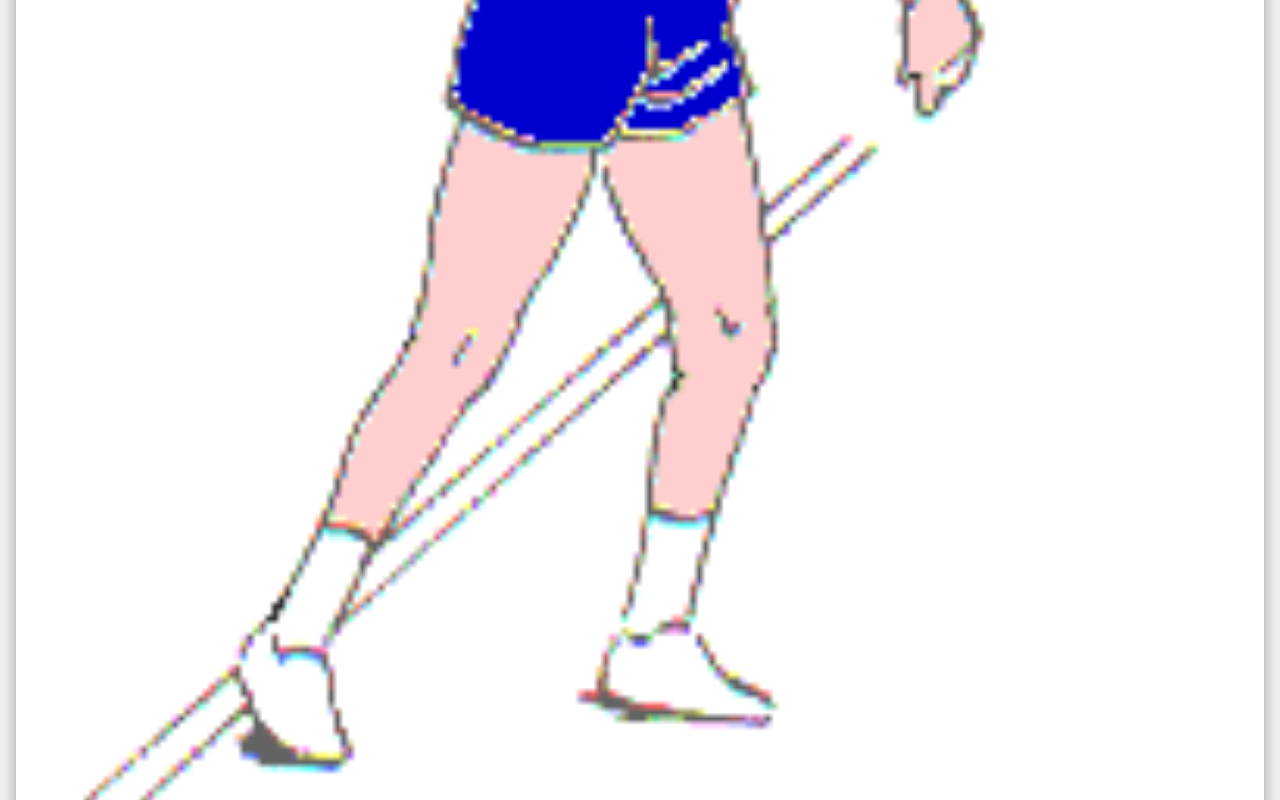
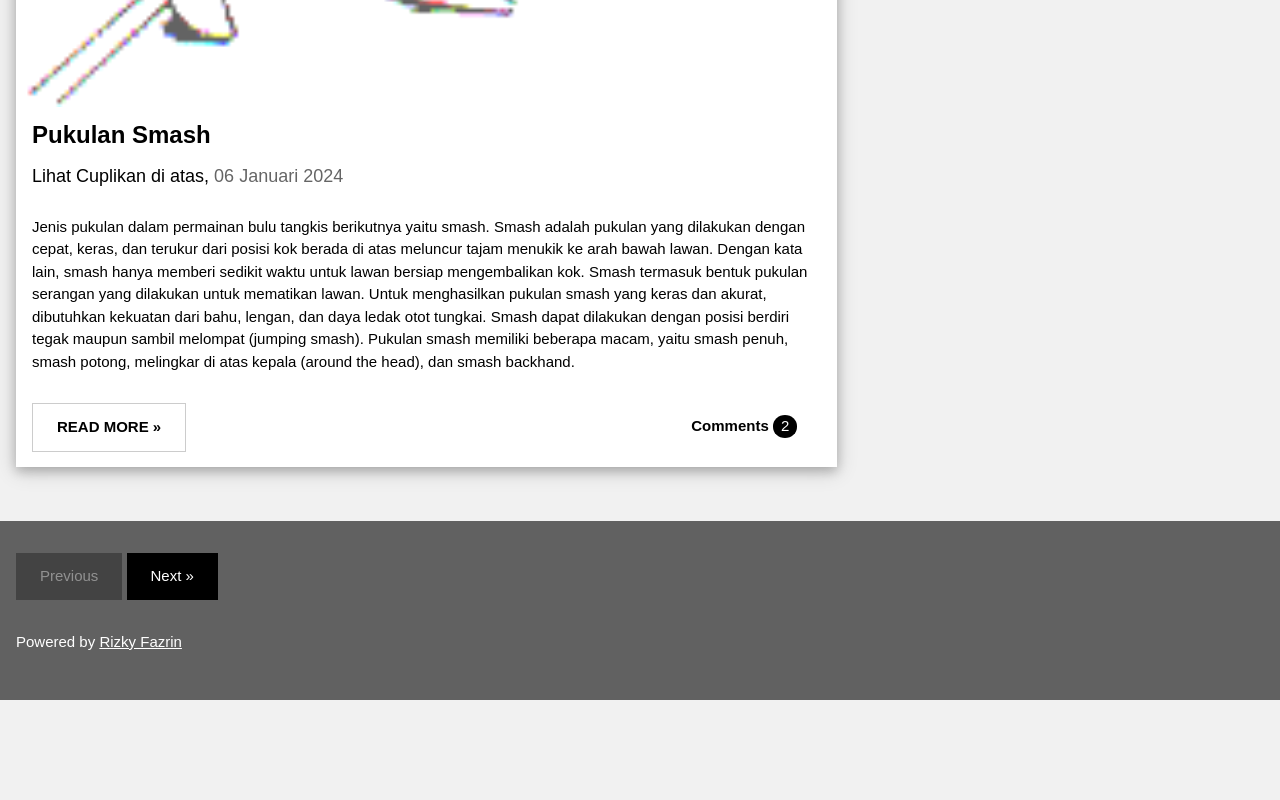
Before and after one commit to rizkyfazrin/Teknik-Pukulan, a plain HTML site: page index.html in a window 1280 px wide. Shown: the part 2642-3442 px from the top of the page. After the commit the page ends 3342 px from the top, so only its background shows below. Drawn offline with nearby package versions, Linux system fonts and the light colour scheme; a web font is replaced by a local one.

Commit message:
Update index.html

```diff
--- a/index.html
+++ b/index.html
@@ -40,7 +40,10 @@ and is wrapped around the whole page content, except for the footer in this exam
     Servis menjadi pukulan yang penting dalam bulu tangkis. Sebab, jika pemain melakukan kesalahan servis--misalnya kok gagal melintasi net, fault, maupun keluar bidang permainan--maka lawan akan otomatis mendapat poin.
 
     Ada tiga jenis pukulan servis bulu tangkis, yaitu servis pendek, servis panjang, dan flick serves.</p>
-
+<div class="w3-row">
+<div class="w3-col m8 s12">
+<p><button class="w3-button w3-padding-large w3-white w3-border"><b>READ MORE »</b></button></p>
+</div>
 <div class="w3-col m4 w3-hide-small">
 <p><span class="w3-padding-large w3-right"><b>Comments  </b> <span class="w3-tag">0</span></span></p>
 </div>
@@ -66,7 +69,10 @@ and is wrapped around the whole page content, except for the footer in this exam
 
     Pukulan smash memiliki beberapa macam, yaitu smash penuh, smash potong, melingkar di atas kepala (around the head), dan smash backhand.
     </p>
-
+<div class="w3-row">
+<div class="w3-col m8 s12">
+<p><button class="w3-button w3-padding-large w3-white w3-border"><b>READ MORE »</b></button></p>
+</div>
 <div class="w3-col m4 w3-hide-small">
 <p><span class="w3-padding-large w3-right"><b>Comments  </b> <span class="w3-badge">2</span></span></p>
 </div>
@@ -147,6 +153,8 @@ and is wrapped around the whole page content, except for the footer in this exam
 
 <!-- Footer -->
 <footer class="w3-container w3-dark-grey w3-padding-32 w3-margin-top">
+<button class="w3-button w3-black w3-disabled w3-padding-large w3-margin-bottom">Previous</button>
+<button class="w3-button w3-black w3-padding-large w3-margin-bottom">Next »</button>
 <p>Powered by <a href="https://www.w3schools.com/w3css/default.asp" target="_blank">Rizky Fazrin</a></p>
 </footer>
 
```
